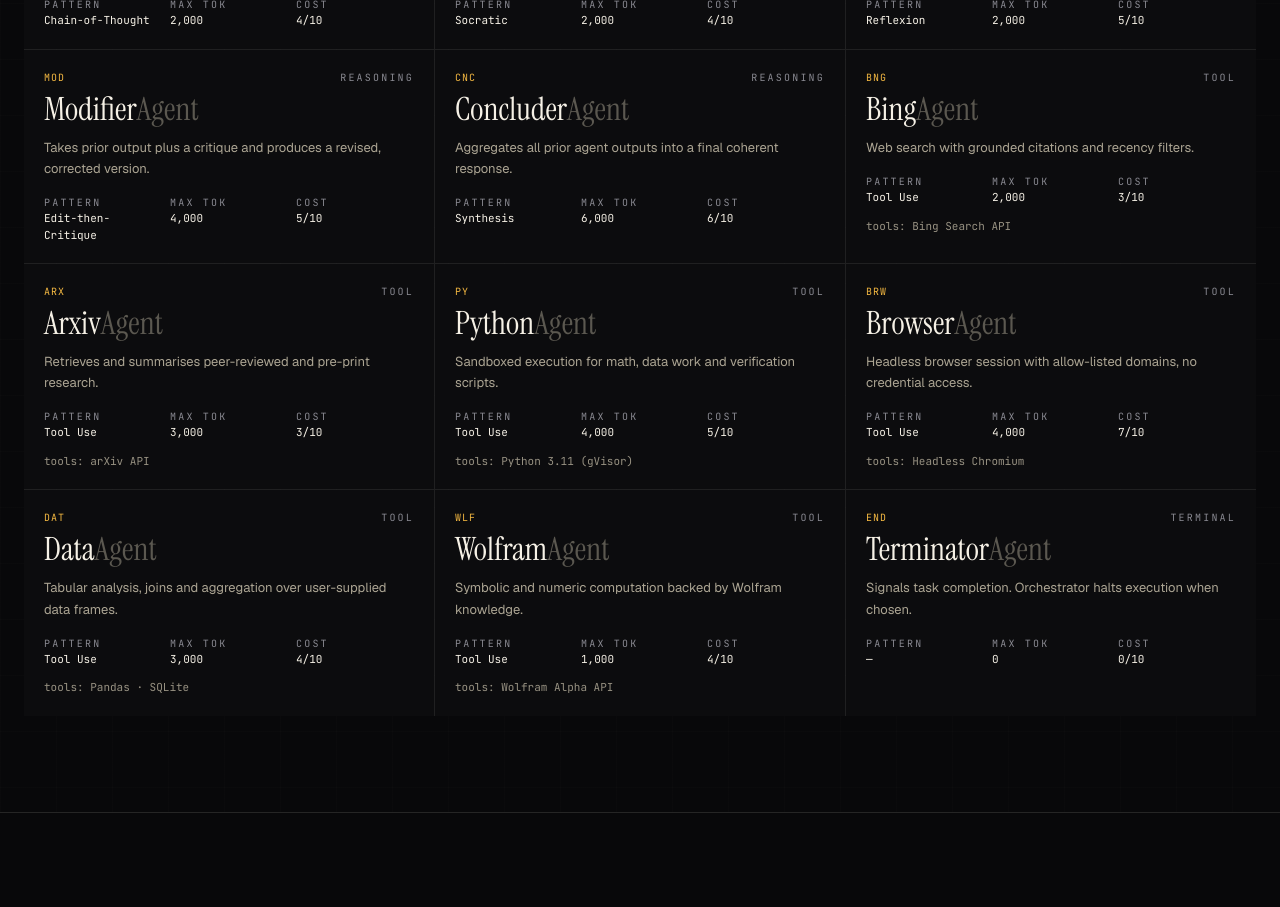
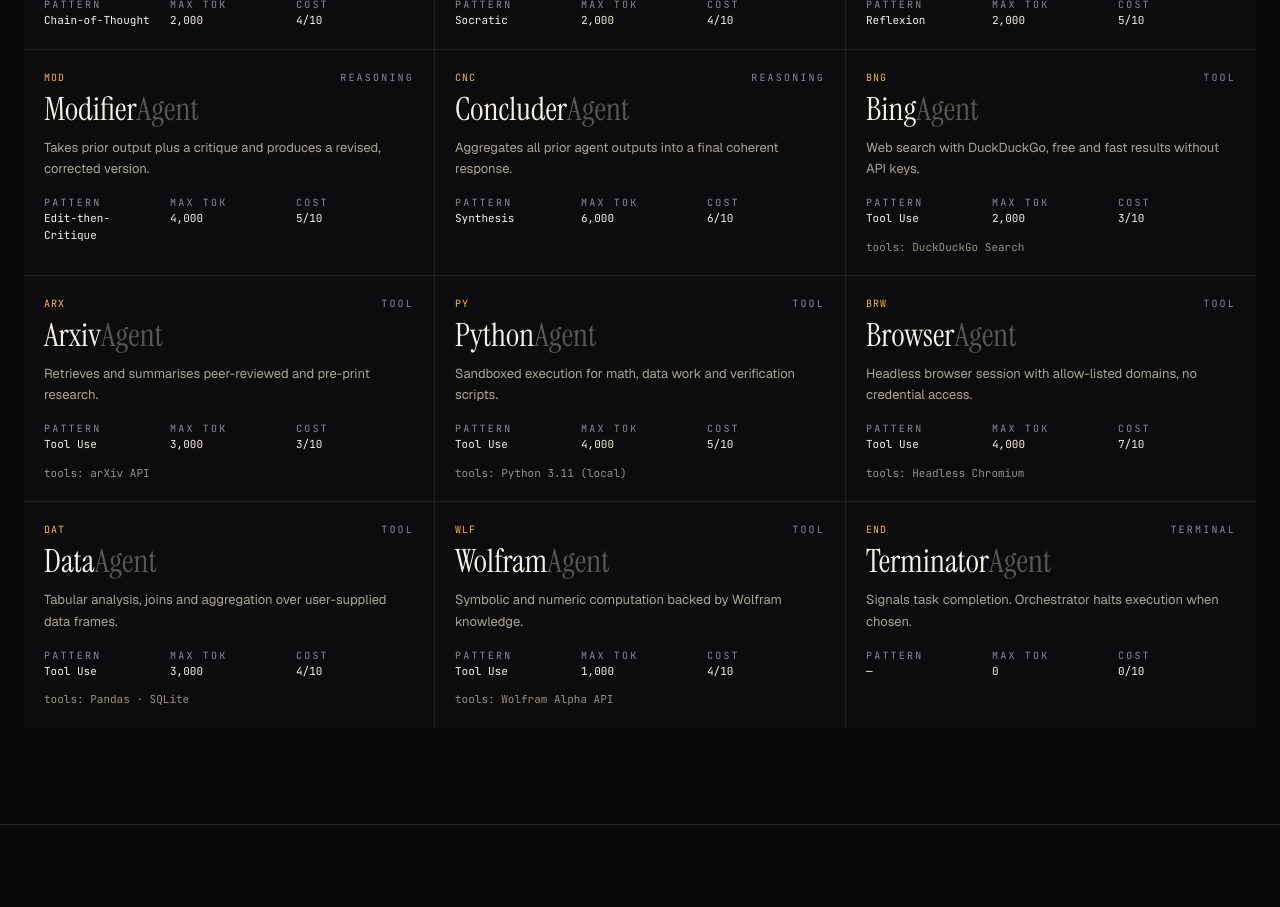
Before and after one commit to Manavarya09/Puppeteer-Multi-Agent-AI-Playground, a Next.js app in the folder web/: page / in a window 1280 px wide. Shown: the part 2300-3207 px from the top of the page. Built offline with nearby package versions, Linux system fonts and the light colour scheme.

Commit message:
refactor: update agent registry and remove Tavily from config

```diff
--- a/web/engine/agents.ts
+++ b/web/engine/agents.ts
@@ -88,11 +88,11 @@ export const AGENTS: AgentSpec[] = [
     kind: 'tool',
     short: 'BNG',
     pattern: 'Tool Use',
-    tools: ['Bing Search API'],
+    tools: ['DuckDuckGo Search'],
     maxTokens: 2000,
     timeoutMs: 15000,
     costWeight: 3,
-    blurb: 'Web search with grounded citations and recency filters.',
+    blurb: 'Web search with DuckDuckGo, free and fast results without API keys.',
     affinities: { web: 1.0, research: 0.7 },
   },
   {
@@ -114,7 +114,7 @@ export const AGENTS: AgentSpec[] = [
     kind: 'tool',
     short: 'PY',
     pattern: 'Tool Use',
-    tools: ['Python 3.11 (gVisor)'],
+    tools: ['Python 3.11 (local)'],
     maxTokens: 4000,
     timeoutMs: 30000,
     costWeight: 5,
```
Also changed, not shown: 1 other file (tests, documents, lock files or other folders).
